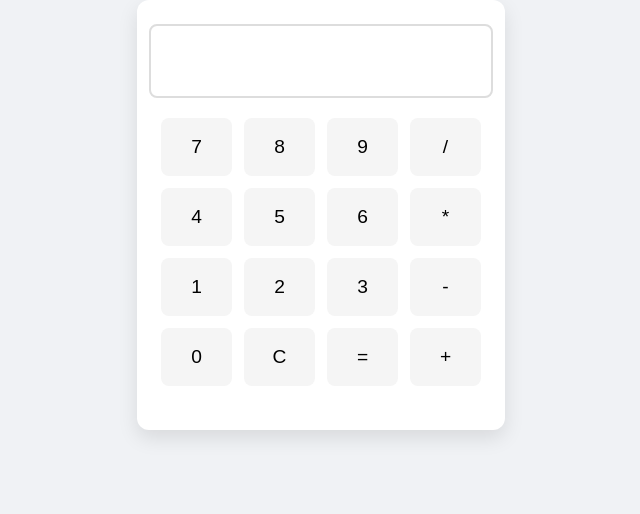
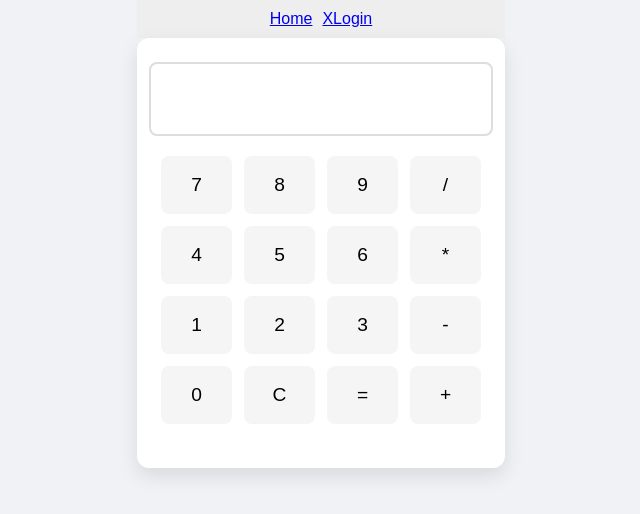
Before and after one commit to Pradeepsaranbishnoi/calculator, a React (Create React App) app: page / in a window 1280 px wide. Shown: the top 514 px of the page, without its empty margins (319-959 px from the left). Built offline with nearby package versions, Linux system fonts and the light colour scheme.

Commit message:
once again

```diff
--- a/src/App.js
+++ b/src/App.js
@@ -1,12 +1,17 @@
 import Calculator from './calculator/calculator.js';
 import Xlogin from './Login/login.js';
 import './App.css';
-import { BrowserRouter as Router, Routes, Route } from 'react-router-dom';
+import { BrowserRouter as Router, Routes, Route, Link } from 'react-router-dom';
 
 function App() {
   return (
     <div className="App">
        <Router>
+        <nav style={{ padding: '10px', background: '#eee' }}>
+          <Link to="/" style={{ marginRight: '10px' }}>Home</Link>
+          <Link to="/login">XLogin</Link>
+        </nav>
+
         <Routes>
           <Route path="/" element={<Calculator />} />
           <Route path="/login" element={<Xlogin />} />
```
